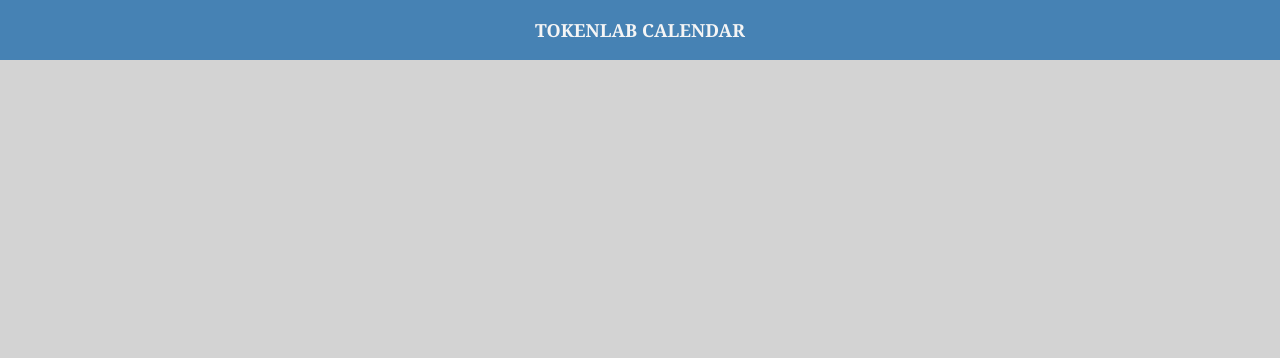
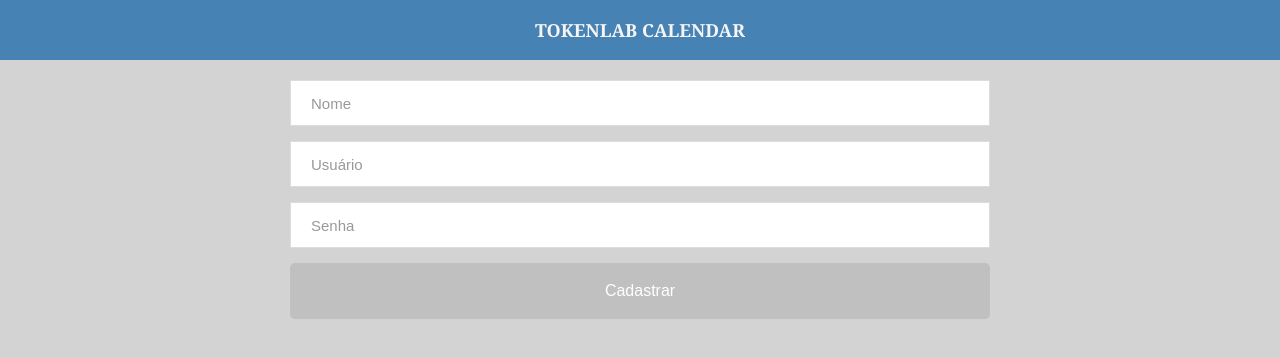
Before and after one commit to ivanzanon/tokenlab-calendar, a React (Create React App) app: page /signin in a window 1280 px wide. Shown: the top 358 px of the page. Built offline with nearby package versions, Linux system fonts and the light colour scheme.

Commit message:
Authorization handling and SignIn

```diff
--- a/src/pages/login/index.js
+++ b/src/pages/login/index.js
@@ -1,5 +1,5 @@
 import React, {Component} from 'react';
-//import {Link} from 'react-router-dom';
+import {Link} from 'react-router-dom';
 
 import "./styles.css";
 import api from '../../services/api';
@@ -34,9 +34,12 @@
 
         const data = await this.login();
 
-        if (data.result === 1) {
+        console.log(data);
+
+        if (data.auth) {
             localStorage.setItem("tokenlabCalendar/username", this.state.usr_name);
             localStorage.setItem("tokenlabCalendar/userID", data.idUser);
+            localStorage.setItem("tokenlabCalendar/token", data.token);
             this.props.history.push("/main");
         } else {
             this.setState({
@@ -50,7 +53,7 @@
 
         const { data } = await api.post("/login",
             {
-                name: this.state.usr_name,
+                login: this.state.usr_name,
                 password: this.state.usr_password
             }
         );
@@ -80,6 +83,8 @@
                     <input className="enviar" type="submit" value="Enviar" />
                 </form>
 
+                <Link to="/signin">SignIn</Link>
+
             </div>
         )
     }
--- a/src/pages/main/index.js
+++ b/src/pages/main/index.js
@@ -21,8 +21,19 @@
     }
 
     async componentDidMount(req, res) {
-        const response = await api.get(`/calendar/${this.state.idUser}`);
-        this.setState({events: response.data});
+        const token = localStorage.getItem('tokenlabCalendar/token');
+        const authString = 'Bearer '.concat(token);
+        try{
+            const response = await api.get(`/calendar/${this.state.idUser}`,
+                {headers:
+                    { Authorization: authString }
+                }
+            );
+
+            this.setState({events: response.data});
+        } catch(error) {
+            console.log(error);
+        }
     }
 
     async componentDidUpdate(req, res) {
@@ -69,7 +80,7 @@
                                         this.deletar(eve.id);
                                     }
                                 }>Excluir</button>
-                            <Link
+                            <Link className="botao-alterar"
                                 to={`/form-event/${eve.id}`}>
                                 Alterar
                             </Link>
--- a/src/pages/main/styles.css
+++ b/src/pages/main/styles.css
@@ -47,6 +47,15 @@
     height: 30px;
 }
 
+.botao-alterar {
+    border: 2px solid gray;
+    border-radius: 5px;
+    vertical-align: middle;
+    background: none;
+    width: 100%;
+    height: 30px;
+}
+
 .adicionar {
     height: 20px;
     width: 40px;
--- /dev/null
+++ b/src/pages/signin/index.js
@@ -0,0 +1,64 @@
+import React, { Component } from 'react';
+import './styles.css';
+import api from '../../services/api'
+
+export default class SignIn extends Component {
+
+    constructor (props) {
+        super(props);
+
+        this.state = {
+            message: '',
+            usr_name: '',
+            usr_login: '',
+            usr_password: ''
+        }
+    }
+
+    handleInputSubmit = async (event) => {
+        event.preventDefault();
+
+        const data = await this.signIn();
+
+        this.props.history.push('/');
+    }
+
+    signIn = async () => {
+
+        const data = api.post("/users", {
+            name: this.state.usr_name,
+            login: this.state.usr_login,
+            password: this.state.usr_password
+        })
+    }
+
+    render() {
+        return (
+            <div className="div-signin">
+                <form onSubmit={this.handleInputSubmit}>
+                    {this.state.message && <p>{this.state.message}</p>}
+                    <input
+                        type="text"
+                        placeholder="Nome"
+                        name="usr_name"
+                        onChange={e => this.setState({usr_name: e.target.value}) }
+                    />
+                    <input
+                        type="text"
+                        placeholder="Usuário"
+                        name="usr_login"
+                        onChange={e => this.setState({usr_login: e.target.value}) }
+                    />
+                    <input
+                        type="password"
+                        placeholder="Senha"
+                        name="usr_password"
+                        onChange={e => this.setState({usr_password: e.target.value}) }
+                    />
+                    <input className="enviar" type="submit" value="Cadastrar" />
+                </form>
+
+            </div>
+        )
+    }
+}
--- /dev/null
+++ b/src/pages/signin/styles.css
@@ -0,0 +1,55 @@
+div.div-signin {
+    max-width: 700px;
+    margin: 20px auto;
+    display: flex;
+    align-items: center;
+    justify-content: center;
+}
+
+p {
+  color: #8d5151;
+  margin-bottom: 15px;
+  border: 1px solid #ff3333;
+  padding: 10px;
+  width: 100%;
+  text-align: center;
+}
+input {
+  flex: 1;
+  height: 46px;
+  margin-bottom: 15px;
+  padding: 0 20px;
+  color: #777;
+  font-size: 15px;
+  width: 100%;
+  border: 1px solid #ddd;
+  &::placeholder {
+    color: #999;
+  }
+}
+input.enviar {
+  color: #fff;
+  font-size: 16px;
+  background: silver;
+  height: 56px;
+  border: 0;
+  border-radius: 5px;
+  width: 100%;
+  transition: all 0.2s;
+}
+input.enviar:hover{
+    background: #777;
+    color: white;
+}
+hr {
+  margin: 20px 0;
+  border: none;
+  border-bottom: 1px solid #cdcdcd;
+  width: 100%;
+}
+a {
+  font-size: 16;
+  font-weight: bold;
+  color: #999;
+  text-decoration: none;
+}
--- a/src/router.js
+++ b/src/router.js
@@ -4,6 +4,7 @@
 import Login from "./pages/login";
 import Main from "./pages/main";
 import EventForm from "./pages/form-event";
+import SignIn from "./pages/signin";
 
 
 const Routes = () => (
@@ -12,6 +13,7 @@
             <Route exact path="/" component={Login} />
             <Route path="/main" component={Main} />
             <Route path="/form-event/:id" component={EventForm} />
+            <Route path="/signin" component={SignIn} />
         </Switch>
     </BrowserRouter>
 );
```
Also changed, not shown: src/pages/form-user/index.js (deleted, +0 -10 lines), src/services/apiAccess.js (added, +12 -0 lines), src/pages/form-user/styles.css (deleted).
